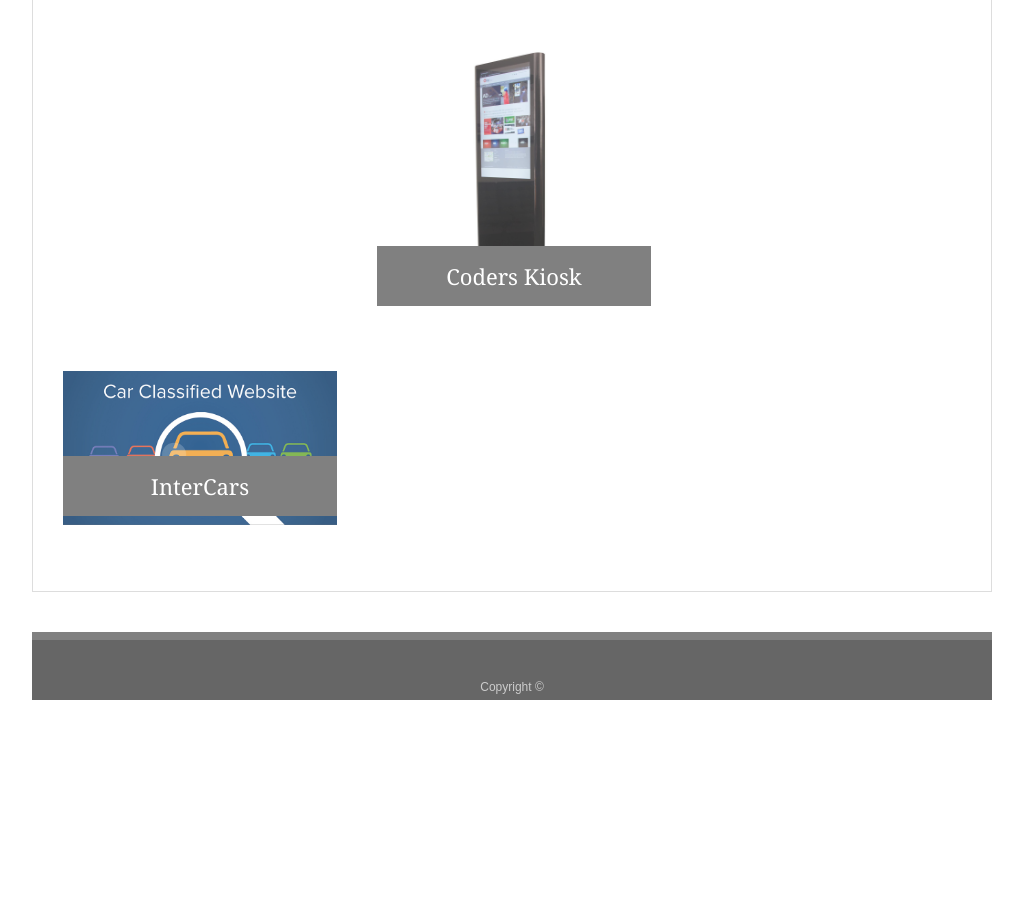
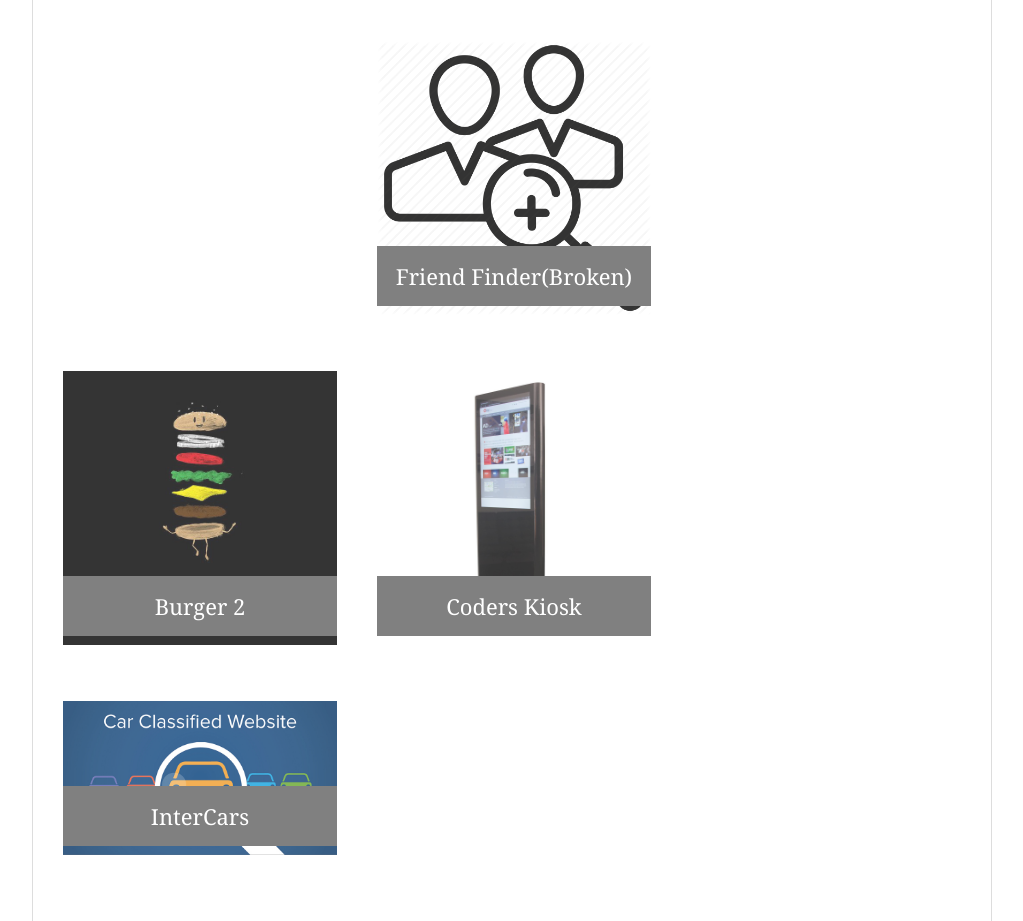
Before and after one commit to M-Corey/ResponsivePortfolio, a plain HTML site: page Portfolio_Responsive.html in a window 1280 px wide. Shown: the part 1230-2151 px from the top of the page, without its empty margins (128-1151 px from the left). Before the commit the page ends 1938 px from the top, so only its background shows below. Drawn offline with Linux system fonts and the light colour scheme.

Commit message:
updated with buger 2 and frined finder

```diff
--- a/Portfolio_Responsive.html
+++ b/Portfolio_Responsive.html
@@ -12,10 +12,10 @@
     <header id="masthead">
         <div class="container">
             <div id=logo-div>
-                <a href="AboutMe_Responsive.html" id="logo">Mike Corey</a>
+                <a href="index.html" id="logo">Mike Corey</a>
             </div>
             <nav>
-                <a href="AboutMe_Responsive.html">About</a>
+                <a href="index.html">About</a>
                 <a href="Portfolio_Responsive.html">Portfolio</a>
                 <a href="Contact_Responsive.html">Contact</a>
             </nav>
@@ -59,6 +59,18 @@
             </div>
             <br>
             <div class="work">
+                <a href="https://m-corey.github.io/FriendFinder/"><img src="assets/images/friendFinder.png"
+                        alt="friendFiner"></a>
+                <h3>Friend Finder(Broken)</h3>
+            </div>
+            <br>
+            <div class="work">
+                <a href="https://mighty-meadow-44104.herokuapp.com/burgers"><img src="assets/images/BurgerJump.jpg"
+                        alt="Burger 2"></a>
+                <h3>Burger 2</h3>
+            </div>
+            <br>
+            <div class="work">
                 <a href="https://my-app-stephanie.herokuapp.com/"><img src="../assets/images/kiosk.png"
                         alt="CodersKiosk"></a>
                 <h3>Coders Kiosk</h3>
```
Also changed, not shown: Contact_Responsive.html (+2 -2 lines), index.html (renamed from AboutMe_Responsive.html, +2 -2 lines), assets/images/BurgerJump.jpg (added), assets/images/friendFinder.png (added).
